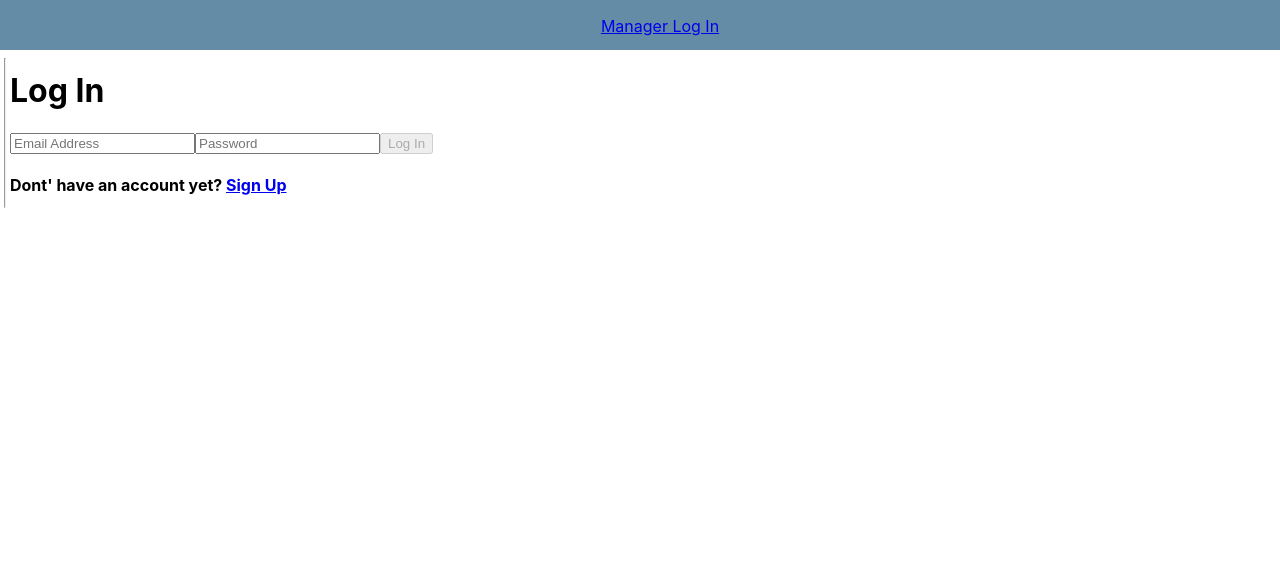
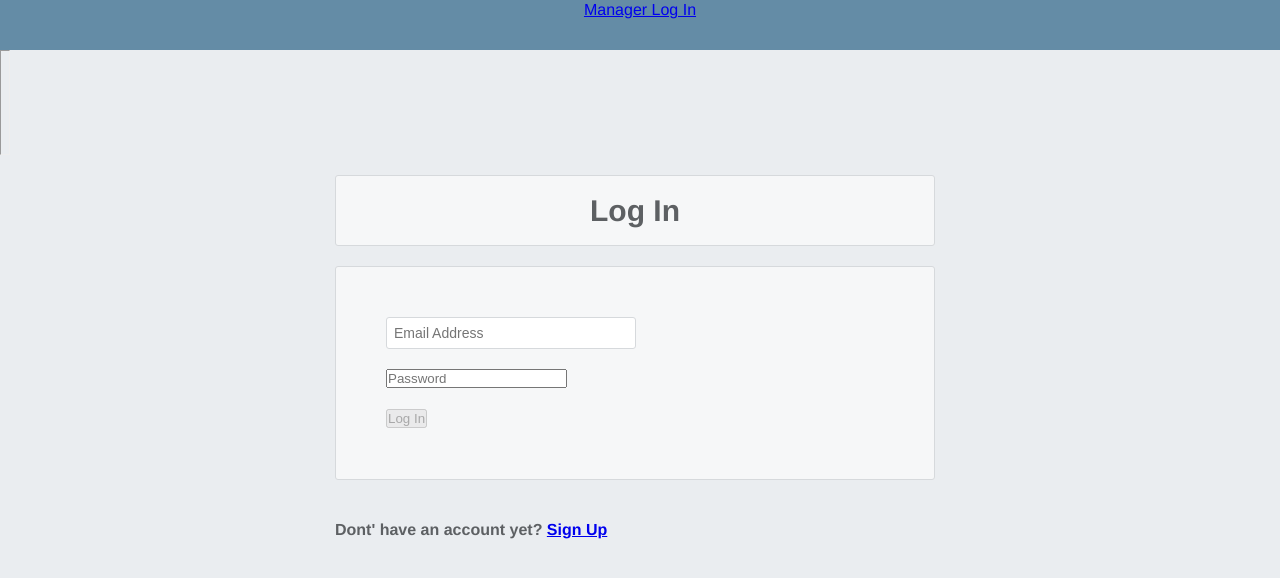
Before and after one commit to mcshakes/roster-bots, a React (Create React App) app in the folder client/: page / in a window 1280 px wide. Shown: the top 578 px of the page. Built offline with nearby package versions, Linux system fonts and the light colour scheme.

Commit message:
Initial Form and Landing looks ok

```diff
--- a/client/src/components/LogIn/index.js
+++ b/client/src/components/LogIn/index.js
@@ -5,8 +5,11 @@ import { SignUpLink } from '../SignUp';
 import { AuthConsumer } from "../AuthContext";
 
 const LogInPage = (props) => (
-	<div>
+	<div className="log-form">
+		<header className="form-header">
 			<h1>Log In</h1>
+		</header>
+
 		<LoginForm setUserAuth={props.setUserAuth} />
 		<SignUpLink />
 	</div>
@@ -72,7 +75,8 @@ class LoginForm extends React.Component {
                 		/>
               }
               return (
-                	<form onSubmit={this.onSubmit}>
+                	<form onSubmit={this.onSubmit} className="login-actual-form">
+                		<div class="form-row">
 				            <input
 			                  name="email"
 			                  value={email}
@@ -80,6 +84,8 @@ class LoginForm extends React.Component {
 			                  type="text"
 			                  placeholder="Email Address"
 			                />
+                		</div>
+                		<div class="form-row">
 			                <input
 			                  name="password"
 			                  value={password}
@@ -87,8 +93,9 @@ class LoginForm extends React.Component {
 			                  type="password"
 			                  placeholder="Password"
 			                />
+                		</div>
 
-			            <button disabled={isInvalid} type="submit">Log In</button>
+			            <button className="btn" disabled={isInvalid} type="submit">Log In</button>
 
 			            {error && <p>{error.message}</p>}
 					</form>
--- a/client/src/styles/App.css
+++ b/client/src/styles/App.css
@@ -1,3 +1,17 @@
+* {
+  margin: 0;
+  padding: 0;
+  box-sizing: border-box;
+}
+
+body {
+  color: #5D6063;
+  background-color: #EAEDF0;
+  font-family: "Helvetica", "Arial", sans-serif;
+  font-size: 16px;
+  line-height: 1.3;
+}
+
 .grid-container {
   display: grid;
   grid-template-columns: 10px 3fr 3fr 10px;
@@ -76,3 +90,85 @@
   padding: 24px;
   box-sizing: border-box;
 }
+
+/************* Login Form **************/
+
+.log-form {
+  grid-column: 1 / span 3;
+
+  grid-column: 1 / span 3;
+  display: flex;
+  justify-content: center;
+  align-self: center;
+  flex-direction: column;
+  margin: auto;
+
+}
+
+.form-header {
+  text-align: center;
+  background-color: #F6F7F8;
+  border: 1px solid #D6D9DC;
+  border-radius: 3px;
+
+  width: 100%;
+  margin: 20px 0;
+  padding: 15px;
+}
+
+.form-header h1 {
+  font-size: 30px;
+}
+
+.login-actual-form {
+  background-color: #F6F7F8;
+  border: 1px solid #D6D9DC;
+  border-radius: 3px;
+
+  width: 80%;
+  padding: 50px;
+  margin: 0 0 40px 0;
+}
+
+.form-row {
+  margin-bottom: 40px;
+  display: flex;
+  justify-content: flex-start;
+  flex-direction: column;
+  flex-wrap: wrap;
+}
+
+.form-row input[type='text'] {
+  background-color: #FFFFFF;
+  border: 1px solid #D6D9DC;
+  border-radius: 3px;
+  width: 100%;
+  padding: 7px;
+  font-size: 14px;
+}
+
+.form-row label {
+  margin-bottom: 15px;
+}
+
+@media only screen and (min-width: 700px) {
+  .form-header,
+  .login-actual-form {
+    width: 600px;
+  }
+  .form-row {
+    flex-direction: row;
+    align-items: flex-start; /* To avoid stretching */
+    margin-bottom: 20px;
+  }
+  .form-row input[type='text'] {
+    width: 250px;
+    height: initial;
+  }
+  .form-row label {
+    text-align: right;
+    width: 120px;
+    margin-top: 7px;
+    padding-right: 20px;
+  }
+}
```
Lines whose indentation alone changed are shown as unchanged.
